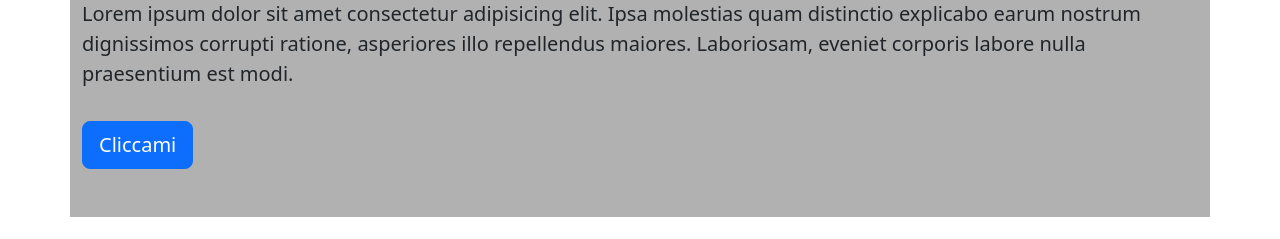
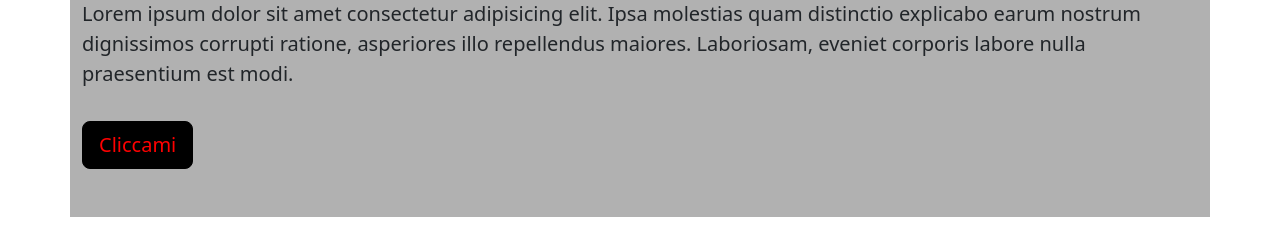
Before and after one commit to Femnir81/U2-W6-D5-Homework, a website: page index.html in a window 1280 px wide. Shown: the part 269-508 px from the top of the page. Drawn offline with nearby package versions, Linux system fonts and the light colour scheme.

Commit message:
Update index.html

```diff
--- a/index.html
+++ b/index.html
@@ -12,7 +12,8 @@
     ></script>
   </head>
   <body>
-    <nav class="navbar navbar-expand-lg bg-dark p-4">
+    <!-- NAVBAR -->
+    <nav class="navbar navbar-expand-lg bg-dark p-4 sticky-top">
       <div class="container-fluid">
         <a class="navbar-brand text-danger fs-3" href="#">Rock'n'Rolling</a>
         <button
@@ -77,6 +78,7 @@
         </div>
       </div>
     </nav>
+    <!-- SEZIONE IMPORTANT -->
     <div class="container-fluid">
       <div class="container my-5 py-5 bg-light">
         <h1 class="text-center text-danger">Sezione in primo piano</h1>
@@ -86,8 +88,11 @@
           ratione, asperiores illo repellendus maiores. Laboriosam, eveniet
           corporis labore nulla praesentium est modi.
         </p>
-        <button class="btn btn-primary btn-lg" type="submit">Cliccami</button>
+        <button class="btn btn-dark text-danger btn-lg" type="submit">
+          Cliccami
+        </button>
       </div>
+      <!-- SEZIONE CARDS -->
       <div id="cards-container" class="container my-5 bg-light">
         <h1 class="text-danger text-center my-5">I nostri sponsor</h1>
         <div class="row flex-row justify-content-evenly">
@@ -132,6 +137,7 @@
           </div>
         </div>
       </div>
+      <!-- SEZIONE CAROUSEL -->
       <div id="carousel-container" class="container bg-light">
         <h1 class="text-center text-danger my-5">
           Le recensioni dei migliori gruppi
@@ -225,6 +231,7 @@
         </div>
       </div>
     </div>
+    <!-- FOOTER -->
     <footer class="bg-dark mt-5 mb-0">
       <address class="text-danger text-center m-0 p-1">
         © 2022, tutti i diritti riservati - Rocknrollin.com s.r.l. - P.IVA:
```
